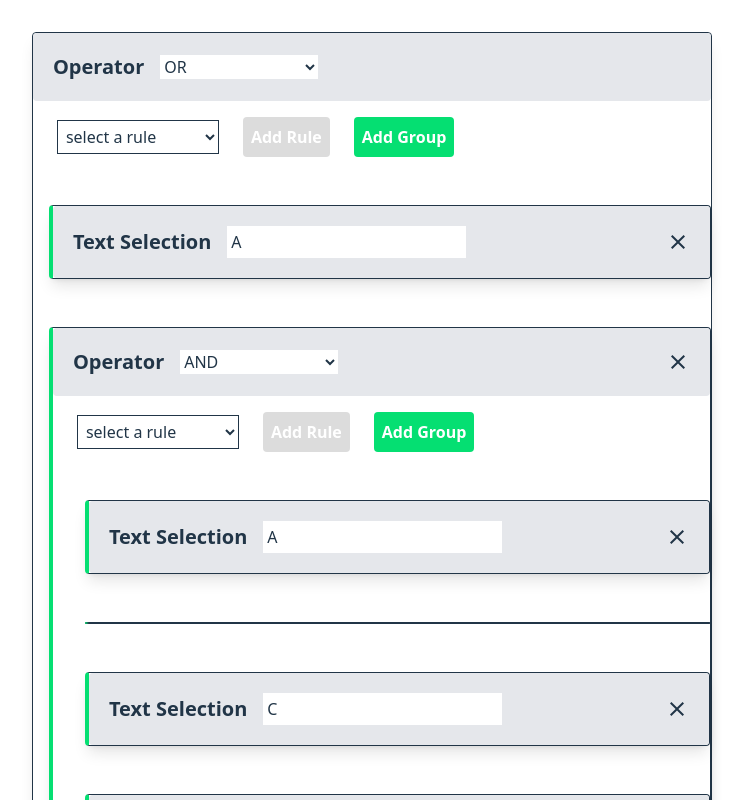
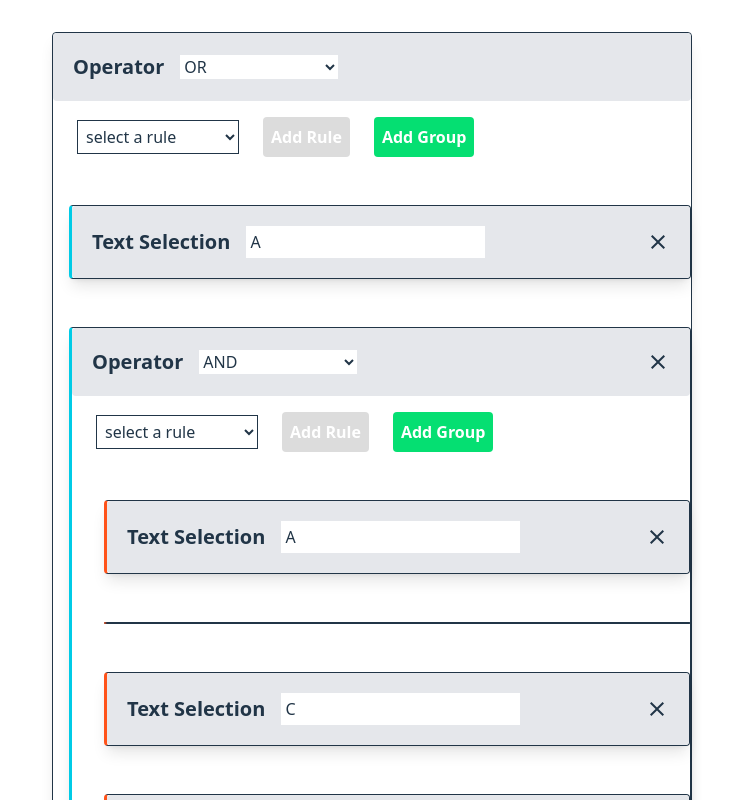
Before and after one commit to redwanatef/svelte-query-builder, a Svelte app: page / in a window 1280 px wide. Shown: the top 800 px of the page, without its empty margins (268-1014 px from the left). Built offline with nearby package versions, Linux system fonts and the light colour scheme.

Commit message:
style: edit some styles

```diff
--- a/src/components/QueryBuilder.svelte
+++ b/src/components/QueryBuilder.svelte
@@ -74,6 +74,6 @@
   });
 </script>
 
-<div class="pb-4 w-fit mx-auto">
+<div class="pb-4 w-[50%] mx-auto">
   <QueryBuilderGroup {qb} currentNode={query} child={false} />
 </div>
--- a/src/components/QueryBuilderGroup.svelte
+++ b/src/components/QueryBuilderGroup.svelte
@@ -68,7 +68,8 @@
 
 <main style={level! !== 0 ? `padding-left: ${level}rem;` : ""}>
   <div
-    class={`w-full mt-8 rounded border shadow-lg flex flex-col gap-4 ${child ? "border-l-green-400 border-l-4" : ""}`}
+    class={`w-full mt-8 rounded border shadow-lg flex flex-col gap-4 `}
+    style={`border-left: ${child && qb.colors ? "3px solid " + qb.colors[level % qb.colors?.length] : ""};`}
   >
     {#if isRuleSet(currentNode)}
       <QueryBuilderChild
--- a/src/config.ts
+++ b/src/config.ts
@@ -27,5 +27,5 @@ export const qb: QueryBuilderConfig = {
       initialValue: 10,
     },
   ],
-  // colors: ["hsl(88, 50%, 55%)", "hsl(187, 100%, 45%)", "hsl(15, 100%, 55%)"],
+  colors: ["hsl(88, 50%, 55%)", "hsl(187, 100%, 45%)", "hsl(15, 100%, 55%)"],
 };
--- a/src/types.ts
+++ b/src/types.ts
@@ -30,7 +30,7 @@ export interface QueryBuilderConfig {
   operators: OperatorDefinition[];
   rules: RuleDefinition[];
   //   maxDepth?: number;
-  //   colors?: string[];
+  colors?: string[];
   dragging?: SortableOptions;
 }
 
```
